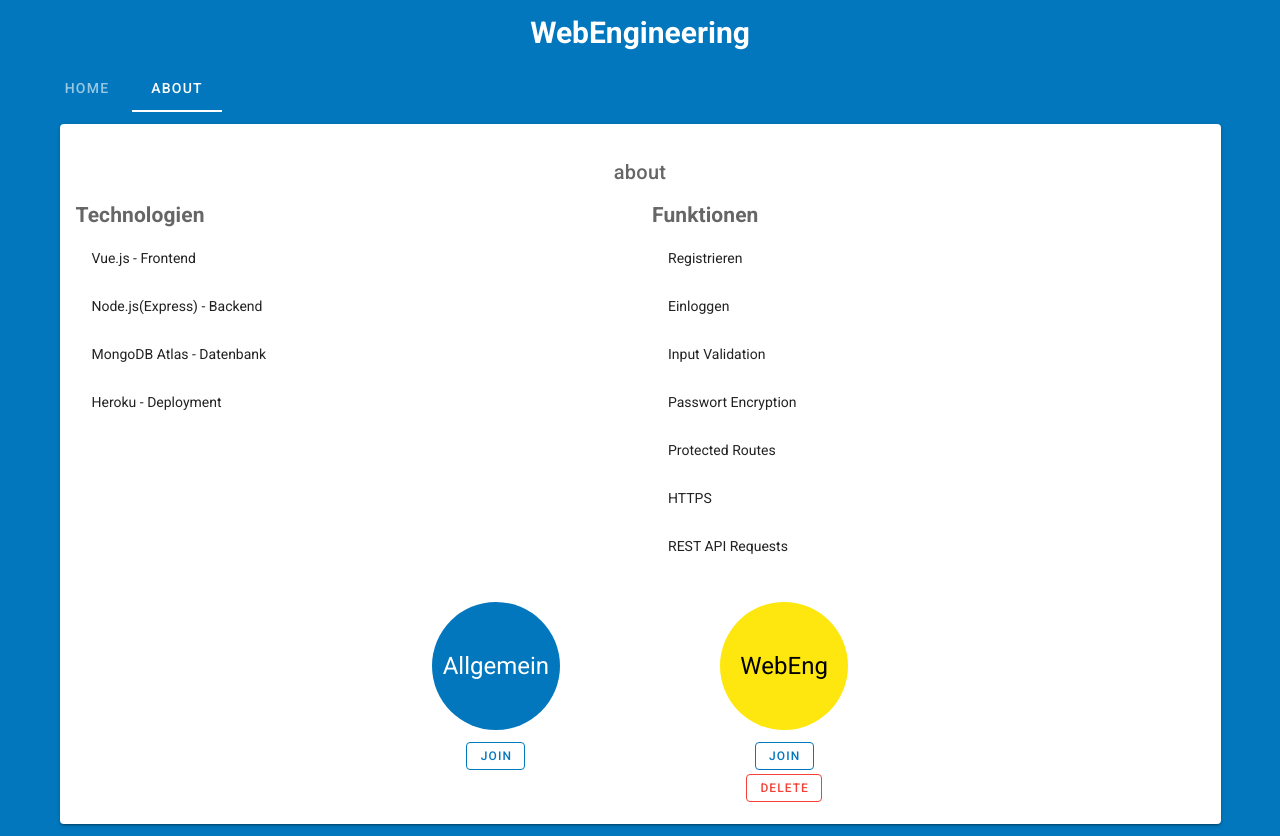
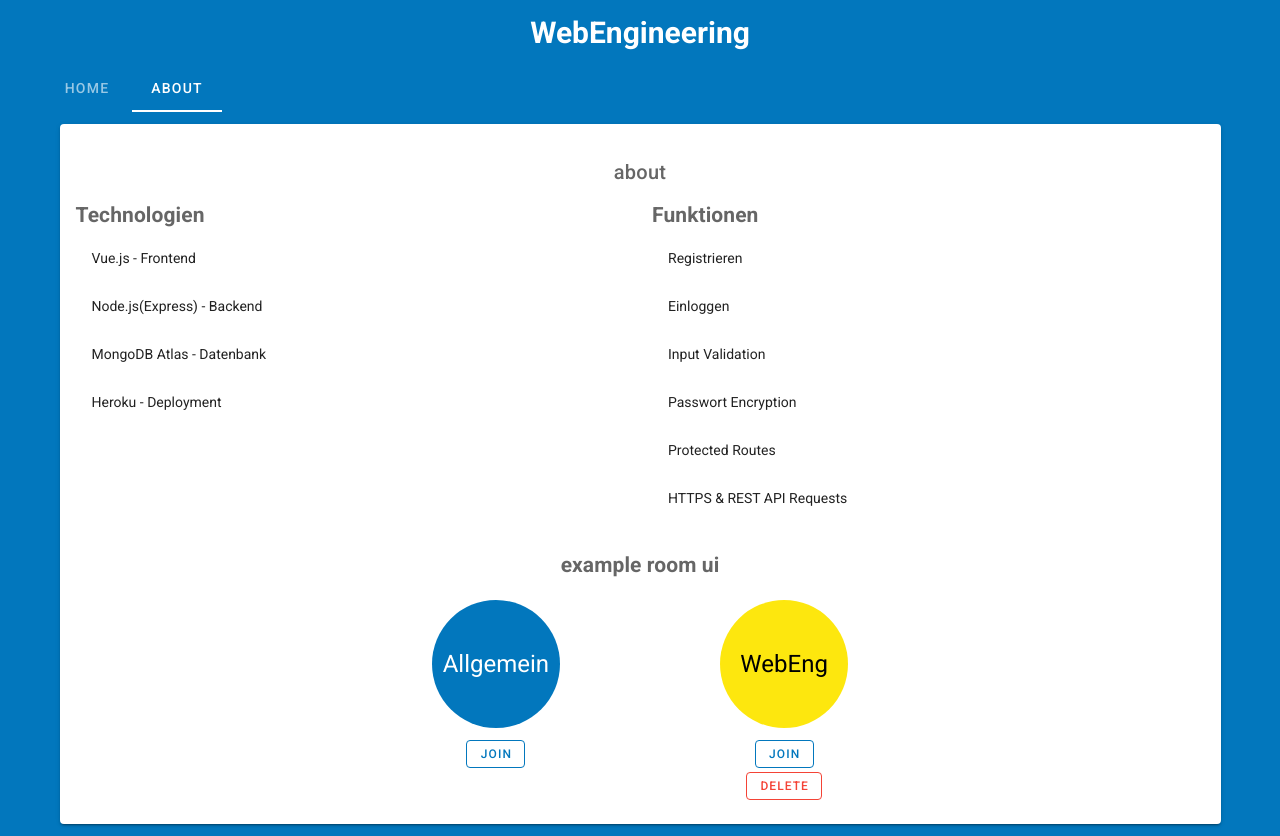
Before and after one commit to dev-ale/FHNW-Chat-App, a Vue app: page /about in a window 1280 px wide. Built offline with nearby package versions, Linux system fonts and the light colour scheme.

Commit message:
- added fhnw color in vuetify plugin - added room component - example room created only UI

```diff
--- a/src/views/About.vue
+++ b/src/views/About.vue
@@ -23,10 +23,14 @@
               <v-list-item>Input Validation</v-list-item>
               <v-list-item>Passwort Encryption</v-list-item>
               <v-list-item>Protected Routes</v-list-item>
-              <v-list-item>HTTPS</v-list-item>
-              <v-list-item>REST API Requests</v-list-item>
+              <v-list-item>HTTPS & REST API Requests</v-list-item>
 
             </v-list>
+          </v-col>
+        </v-row>
+        <v-row>
+          <v-col align="center">
+            <h2>example room ui</h2>
           </v-col>
         </v-row>
         <v-row>
--- a/src/views/Dashboard.vue
+++ b/src/views/Dashboard.vue
@@ -4,9 +4,14 @@
       <v-card-text>
         <v-card-title>Hallo, {{ username }}</v-card-title>
         <v-row>
-          <v-col>
-            <Room/>
+          <v-col></v-col>
+          <v-col align="center">
+            <Room :title="'Allgemein'" :color="'primary'" :deletable="false"/>
           </v-col>
+          <v-col align="center">
+            <Room :title="'WebEng'" :color="'fhnw'" :deletable="true"/>
+          </v-col>
+          <v-col></v-col>
         </v-row>
       </v-card-text>
     </v-card>
```
